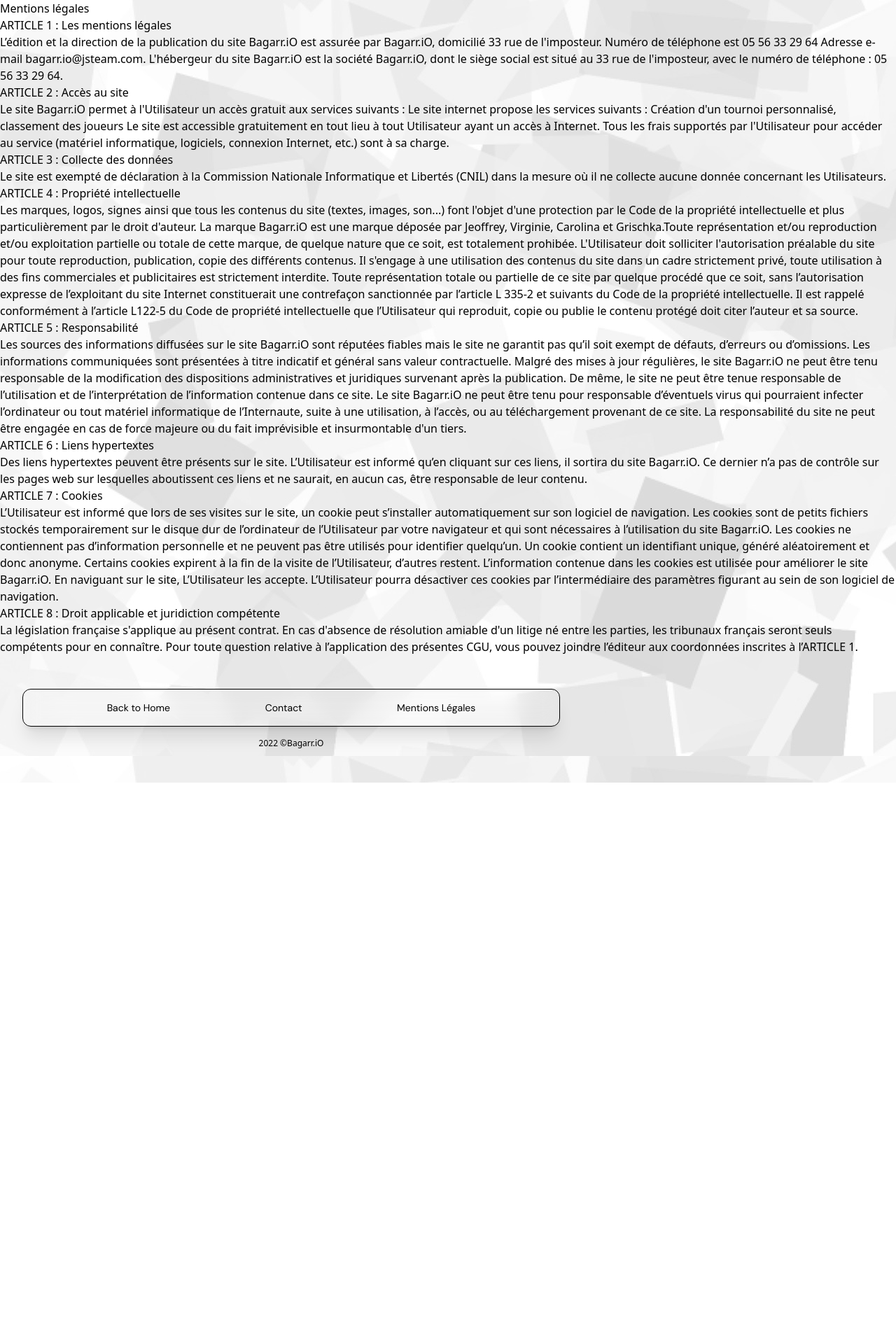
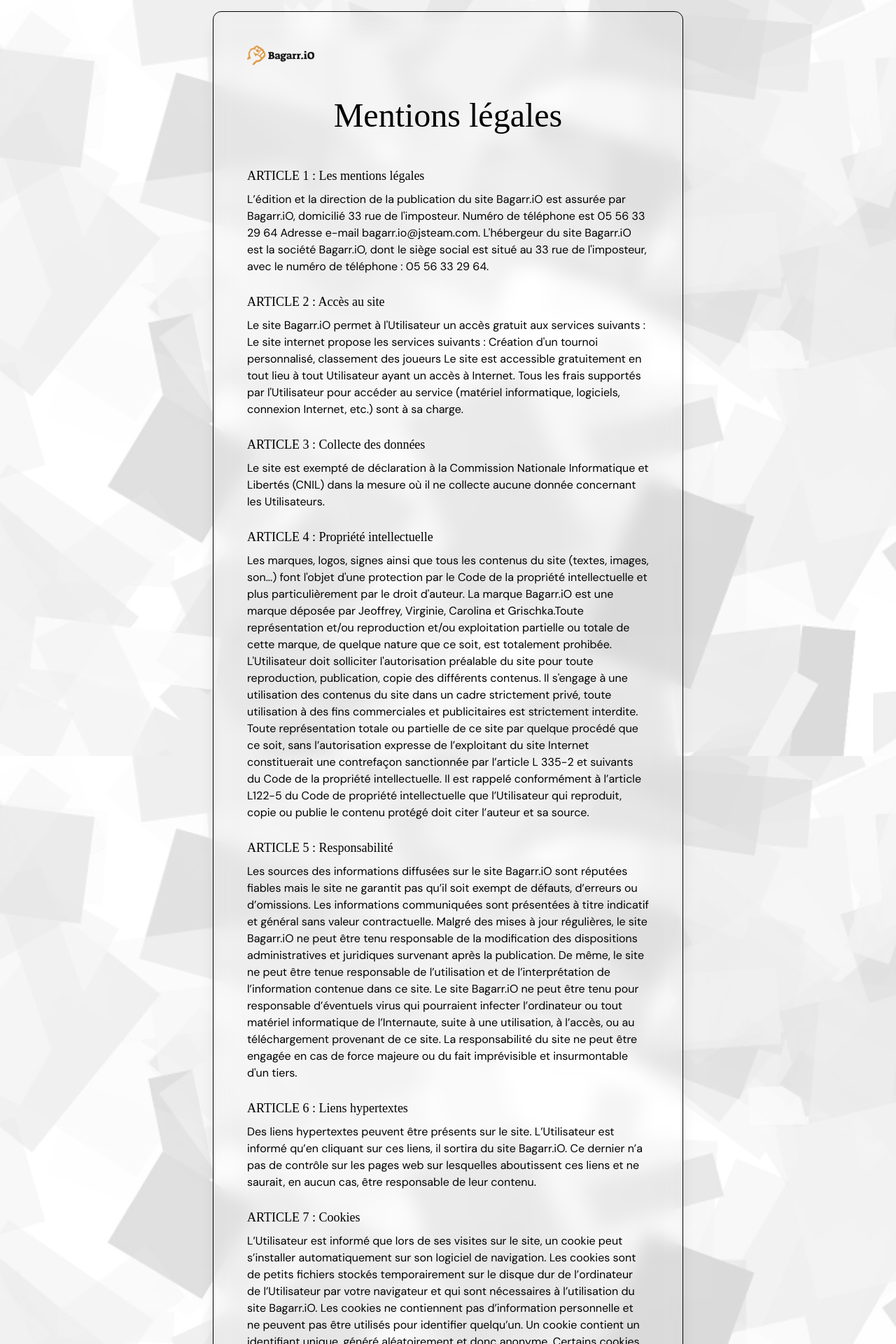
Before and after one commit to JoffreyChevalier/Bagarr.iO, a React (Vite) app in the folder frontend/: page /mentionslegales in a window 1280 px wide. Shown: the top 1920 px of the page at 70% size. Before the commit the page ends 1118 px from the top, so only its background shows below. Built offline with nearby package versions, Linux system fonts and the light colour scheme; no server answers.

Commit message:
update formulaires ans contact

```diff
--- a/frontend/src/components/CountDown.jsx
+++ b/frontend/src/components/CountDown.jsx
@@ -18,7 +18,9 @@
 
   return (
     <div>
-      <div className="mainTitle text-2xl">{counter}</div>
+      <div className="mainTitle font-title_font text-9xl text-first_color">
+        {counter}
+      </div>
     </div>
   );
 }
--- a/frontend/src/pages/Contact.jsx
+++ b/frontend/src/pages/Contact.jsx
@@ -1,71 +1,84 @@
 export default function Form() {
   return (
-    <div className="max-w-7xl mx-auto">
+    <div className="flex-col items-center justify-center">
+      <div className="mt-4 h-fit px-12 max-w-sm sm:max-w-lg lg:max-w-2xl border border-black backdrop-blur-md text-black shadow-xl rounded-xl">
+        <div className="flex-col justify-center pb-12">
+          <img
+            className="w-24 my-12"
+            src="./src/assets/logo_and_text.png"
+            alt="logo d'un point"
+          />
+
+          <div className="max-w-7xl mx-auto justify-center">
             <div>
-        <h2 className="text-4xl text-white font-semibold">Contact</h2>
-        <h3 className="text-lg font-extrabold tracking-tight text-white">
-          Une question, un bug, une suggestion, n'hésitez pas à nous écrire pour
-          nous en faire part
+              <h2 className="text-4xl  font-title_font mb-8">Contact</h2>
+              <h3 className="text-lg font-standard_font tracking-tight ">
+                Une question, un bug, une suggestion, n'hésitez pas à nous
+                écrire pour nous en faire part
               </h3>
             </div>
             <div className="py-16 px-4 sm:px-6 lg:py-24 lg:px-8 xl:pl-12 w-full">
-        <form action="#" method="POST" className="flex flex-col gap-y-6 w-full">
+              <form
+                action="#"
+                method="POST"
+                className="flex flex-col gap-y-6 w-full"
+              >
                 <div className="flex flex-row items-center ">
-            <label htmlFor className="text-white pr-8">
+                  <label htmlFor className=" pr-8">
                     Objet
                     <input
                       type="text"
                       name="Objet"
                       id="objet"
                       autoComplete="objet"
-                className="w-full border-solid border-b-2 border-[#9A373F] py-3 px-4 placeholder--500 bg-transparent text-white focus:ring-0 focus:ring-offset-0"
+                      className="w-full border-solid border-b-2 border-[#9A373F] py-3 px-4 placeholder--500 bg-transparent  focus:ring-0 focus:ring-offset-0"
                     />
                   </label>
                 </div>
                 <div className="flex flex-row items-center ">
-            <label htmlFor className="text-white pr-8">
+                  <label htmlFor className=" pr-8">
                     Nom
                     <input
                       id="name"
                       name="name"
                       type="text"
                       autoComplete="Name"
-                className="w-full border-solid border-b-2 border-[#9A373F] py-3 px-4 placeholder--500 bg-transparent text-white focus:ring-0 focus:ring-offset-0"
+                      className="w-full border-solid border-b-2 border-[#9A373F] py-3 px-4 placeholder--500 bg-transparent  focus:ring-0 focus:ring-offset-0"
                     />
                   </label>
                 </div>
                 <div className="flex flex-row items-center ">
-            <label htmlFor="prenom" className="text-white pr-8">
+                  <label htmlFor="prenom" className=" pr-8">
                     Prénom
                     <input
                       type="text"
                       name="prenom"
                       id="prenom"
                       autoComplete="Prénom"
-                className="w-full border-solid border-b-2 border-[#9A373F] py-3 px-4 placeholder--500 bg-transparent text-white focus:ring-0 focus:ring-offset-0"
+                      className="w-full border-solid border-b-2 border-[#9A373F] py-3 px-4 placeholder--500 bg-transparent  focus:ring-0 focus:ring-offset-0"
                     />
                   </label>
                 </div>
                 <div className="flex flex-row items-center ">
-            <label htmlFor="email" className="text-white pr-8">
+                  <label htmlFor="email" className=" pr-8">
                     Email
                     <input
                       id="email"
                       name="email"
                       type="email"
                       autoComplete="email"
-                className="w-full border-solid border-b-2 border-[#9A373F] py-3 px-4 placeholder--500 bg-transparent text-white focus:ring-0 focus:ring-offset-0"
+                      className="w-full border-solid border-b-2 border-[#9A373F] py-3 px-4 placeholder--500 bg-transparent  focus:ring-0 focus:ring-offset-0"
                     />
                   </label>
                 </div>
                 <div className="flex flex-row items-center ">
-            <label htmlFor="message" className="text-white pr-8">
+                  <label htmlFor="message" className=" pr-8">
                     Message
                     <textarea
                       id="message"
                       name="message"
                       rows={4}
-                className="w-full border-solid border-b-2 border-[#9A373F] py-3 px-4 placeholder--500 bg-transparent text-white focus:ring-0 focus:ring-offset-0"
+                      className="w-full border-solid border-b-2 border-[#9A373F] py-3 px-4 placeholder--500 bg-transparent  focus:ring-0 focus:ring-offset-0"
                       defaultValue=""
                     />
                   </label>
@@ -73,7 +86,7 @@
                 <div className="flex item-center justify-center w-full">
                   <button
                     type="submit"
-              className="items-center py-3 px-6 border border-transparent shadow-sm text-base font-medium rounded-md text-white bg-[#9A373F] hover:bg-indigo-700 focus:outline-none focus:ring-2 focus:ring-offset-2 focus:ring-indigo-500"
+                    className="items-center py-3 px-6 border border-transparent shadow-sm text-base font-medium rounded-md  bg-first_color hover:bg-second_color focus:outline-none focus:ring-2 focus:ring-offset-2 focus:ring-indigo-500"
                   >
                     Submit
                   </button>
@@ -81,5 +94,8 @@
               </form>
             </div>
           </div>
+        </div>
+      </div>
+    </div>
   );
 }
--- a/frontend/src/pages/Mentions Legales.jsx
+++ b/frontend/src/pages/Mentions Legales.jsx
@@ -1,102 +1,149 @@
 function MentionsLegales() {
   return (
-    <div className="mentions_legales">
-      <h1>Mentions légales</h1>
-      <h2>ARTICLE 1 : Les mentions légales</h2>
+    <div className="flex-col items-center justify-center">
+      <div className="mt-4 h-fit px-12 max-w-sm sm:max-w-lg lg:max-w-2xl border border-black backdrop-blur-md text-black shadow-xl rounded-xl">
+        <div className="flex-col justify-center pb-12">
+          <img
+            className="w-24 my-12"
+            src="./src/assets/logo_and_text.png"
+            alt="logo d'un point"
+          />
+          <h1 className="font-title_font text-5xl text-center mb-12">
+            Mentions légales
+          </h1>
+
+          <div className="flex-col font-standard_font">
+            <h2 className="font-title_font text-lg mb-2">
+              ARTICLE 1 : Les mentions légales
+            </h2>
             <p>
               L’édition et la direction de la publication du site Bagarr.iO est
               assurée par Bagarr.iO, domicilié 33 rue de l'imposteur. Numéro de
               téléphone est 05 56 33 29 64 Adresse e-mail bagarr.io@jsteam.com.
-        L'hébergeur du site Bagarr.iO est la société Bagarr.iO, dont le siège
-        social est situé au 33 rue de l'imposteur, avec le numéro de téléphone :
-        05 56 33 29 64.
+              L'hébergeur du site Bagarr.iO est la société Bagarr.iO, dont le
+              siège social est situé au 33 rue de l'imposteur, avec le numéro de
+              téléphone : 05 56 33 29 64.
             </p>
-      <h2>ARTICLE 2 : Accès au site</h2>
+            <br />
+            <h2 className="font-title_font text-lg mb-2">
+              ARTICLE 2 : Accès au site
+            </h2>
             <p>
-        Le site Bagarr.iO permet à l'Utilisateur un accès gratuit aux services
-        suivants : Le site internet propose les services suivants : Création
-        d'un tournoi personnalisé, classement des joueurs Le site est accessible
-        gratuitement en tout lieu à tout Utilisateur ayant un accès à Internet.
-        Tous les frais supportés par l'Utilisateur pour accéder au service
-        (matériel informatique, logiciels, connexion Internet, etc.) sont à sa
-        charge.
+              Le site Bagarr.iO permet à l'Utilisateur un accès gratuit aux
+              services suivants : Le site internet propose les services suivants
+              : Création d'un tournoi personnalisé, classement des joueurs Le
+              site est accessible gratuitement en tout lieu à tout Utilisateur
+              ayant un accès à Internet. Tous les frais supportés par
+              l'Utilisateur pour accéder au service (matériel informatique,
+              logiciels, connexion Internet, etc.) sont à sa charge.
             </p>
-      <h2>ARTICLE 3 : Collecte des données</h2>
+            <br />
+
+            <h2 className="font-title_font text-lg mb-2">
+              ARTICLE 3 : Collecte des données
+            </h2>
             <p>
               Le site est exempté de déclaration à la Commission Nationale
-        Informatique et Libertés (CNIL) dans la mesure où il ne collecte aucune
-        donnée concernant les Utilisateurs.
+              Informatique et Libertés (CNIL) dans la mesure où il ne collecte
+              aucune donnée concernant les Utilisateurs.
             </p>
-      <h2>ARTICLE 4 : Propriété intellectuelle</h2>
+            <br />
+
+            <h2 className="font-title_font text-lg mb-2">
+              ARTICLE 4 : Propriété intellectuelle
+            </h2>
             <p>
-        Les marques, logos, signes ainsi que tous les contenus du site (textes,
-        images, son...) font l'objet d'une protection par le Code de la
-        propriété intellectuelle et plus particulièrement par le droit d'auteur.
-        La marque Bagarr.iO est une marque déposée par Jeoffrey, Virginie,
-        Carolina et Grischka.Toute représentation et/ou reproduction et/ou
-        exploitation partielle ou totale de cette marque, de quelque nature que
-        ce soit, est totalement prohibée. L'Utilisateur doit solliciter
-        l'autorisation préalable du site pour toute reproduction, publication,
-        copie des différents contenus. Il s'engage à une utilisation des
-        contenus du site dans un cadre strictement privé, toute utilisation à
-        des fins commerciales et publicitaires est strictement interdite. Toute
-        représentation totale ou partielle de ce site par quelque procédé que ce
-        soit, sans l’autorisation expresse de l’exploitant du site Internet
-        constituerait une contrefaçon sanctionnée par l’article L 335-2 et
-        suivants du Code de la propriété intellectuelle. Il est rappelé
-        conformément à l’article L122-5 du Code de propriété intellectuelle que
-        l’Utilisateur qui reproduit, copie ou publie le contenu protégé doit
-        citer l’auteur et sa source.
+              Les marques, logos, signes ainsi que tous les contenus du site
+              (textes, images, son...) font l'objet d'une protection par le Code
+              de la propriété intellectuelle et plus particulièrement par le
+              droit d'auteur. La marque Bagarr.iO est une marque déposée par
+              Jeoffrey, Virginie, Carolina et Grischka.Toute représentation
+              et/ou reproduction et/ou exploitation partielle ou totale de cette
+              marque, de quelque nature que ce soit, est totalement prohibée.
+              L'Utilisateur doit solliciter l'autorisation préalable du site
+              pour toute reproduction, publication, copie des différents
+              contenus. Il s'engage à une utilisation des contenus du site dans
+              un cadre strictement privé, toute utilisation à des fins
+              commerciales et publicitaires est strictement interdite. Toute
+              représentation totale ou partielle de ce site par quelque procédé
+              que ce soit, sans l’autorisation expresse de l’exploitant du site
+              Internet constituerait une contrefaçon sanctionnée par l’article L
+              335-2 et suivants du Code de la propriété intellectuelle. Il est
+              rappelé conformément à l’article L122-5 du Code de propriété
+              intellectuelle que l’Utilisateur qui reproduit, copie ou publie le
+              contenu protégé doit citer l’auteur et sa source.
             </p>
-      <h2>ARTICLE 5 : Responsabilité</h2>
+            <br />
+
+            <h2 className="font-title_font text-lg mb-2">
+              ARTICLE 5 : Responsabilité
+            </h2>
             <p>
               Les sources des informations diffusées sur le site Bagarr.iO sont
               réputées fiables mais le site ne garantit pas qu’il soit exempt de
-        défauts, d’erreurs ou d’omissions. Les informations communiquées sont
-        présentées à titre indicatif et général sans valeur contractuelle.
-        Malgré des mises à jour régulières, le site Bagarr.iO ne peut être tenu
-        responsable de la modification des dispositions administratives et
-        juridiques survenant après la publication. De même, le site ne peut être
-        tenue responsable de l’utilisation et de l’interprétation de
-        l’information contenue dans ce site. Le site Bagarr.iO ne peut être tenu
-        pour responsable d’éventuels virus qui pourraient infecter l’ordinateur
-        ou tout matériel informatique de l’Internaute, suite à une utilisation,
-        à l’accès, ou au téléchargement provenant de ce site. La responsabilité
-        du site ne peut être engagée en cas de force majeure ou du fait
-        imprévisible et insurmontable d'un tiers.
+              défauts, d’erreurs ou d’omissions. Les informations communiquées
+              sont présentées à titre indicatif et général sans valeur
+              contractuelle. Malgré des mises à jour régulières, le site
+              Bagarr.iO ne peut être tenu responsable de la modification des
+              dispositions administratives et juridiques survenant après la
+              publication. De même, le site ne peut être tenue responsable de
+              l’utilisation et de l’interprétation de l’information contenue
+              dans ce site. Le site Bagarr.iO ne peut être tenu pour responsable
+              d’éventuels virus qui pourraient infecter l’ordinateur ou tout
+              matériel informatique de l’Internaute, suite à une utilisation, à
+              l’accès, ou au téléchargement provenant de ce site. La
+              responsabilité du site ne peut être engagée en cas de force
+              majeure ou du fait imprévisible et insurmontable d'un tiers.
             </p>
-      <h2>ARTICLE 6 : Liens hypertextes</h2>
+            <br />
+
+            <h2 className="font-title_font text-lg mb-2">
+              ARTICLE 6 : Liens hypertextes
+            </h2>
             <p>
-        Des liens hypertextes peuvent être présents sur le site. L’Utilisateur
-        est informé qu’en cliquant sur ces liens, il sortira du site Bagarr.iO.
-        Ce dernier n’a pas de contrôle sur les pages web sur lesquelles
-        aboutissent ces liens et ne saurait, en aucun cas, être responsable de
-        leur contenu.
+              Des liens hypertextes peuvent être présents sur le site.
+              L’Utilisateur est informé qu’en cliquant sur ces liens, il sortira
+              du site Bagarr.iO. Ce dernier n’a pas de contrôle sur les pages
+              web sur lesquelles aboutissent ces liens et ne saurait, en aucun
+              cas, être responsable de leur contenu.
             </p>
-      <h2>ARTICLE 7 : Cookies</h2>
+            <br />
+
+            <h2 className="font-title_font text-lg mb-2">
+              ARTICLE 7 : Cookies
+            </h2>
             <p>
-        L’Utilisateur est informé que lors de ses visites sur le site, un cookie
-        peut s’installer automatiquement sur son logiciel de navigation. Les
-        cookies sont de petits fichiers stockés temporairement sur le disque dur
-        de l’ordinateur de l’Utilisateur par votre navigateur et qui sont
-        nécessaires à l’utilisation du site Bagarr.iO. Les cookies ne
-        contiennent pas d’information personnelle et ne peuvent pas être
-        utilisés pour identifier quelqu’un. Un cookie contient un identifiant
-        unique, généré aléatoirement et donc anonyme. Certains cookies expirent
-        à la fin de la visite de l’Utilisateur, d’autres restent. L’information
-        contenue dans les cookies est utilisée pour améliorer le site Bagarr.iO.
-        En naviguant sur le site, L’Utilisateur les accepte. L’Utilisateur
-        pourra désactiver ces cookies par l’intermédiaire des paramètres
-        figurant au sein de son logiciel de navigation.
+              L’Utilisateur est informé que lors de ses visites sur le site, un
+              cookie peut s’installer automatiquement sur son logiciel de
+              navigation. Les cookies sont de petits fichiers stockés
+              temporairement sur le disque dur de l’ordinateur de l’Utilisateur
+              par votre navigateur et qui sont nécessaires à l’utilisation du
+              site Bagarr.iO. Les cookies ne contiennent pas d’information
+              personnelle et ne peuvent pas être utilisés pour identifier
+              quelqu’un. Un cookie contient un identifiant unique, généré
+              aléatoirement et donc anonyme. Certains cookies expirent à la fin
+              de la visite de l’Utilisateur, d’autres restent. L’information
+              contenue dans les cookies est utilisée pour améliorer le site
+              Bagarr.iO. En naviguant sur le site, L’Utilisateur les accepte.
+              L’Utilisateur pourra désactiver ces cookies par l’intermédiaire
+              des paramètres figurant au sein de son logiciel de navigation.
             </p>
-      <h2>ARTICLE 8 : Droit applicable et juridiction compétente</h2>
+            <br />
+
+            <h2 className="font-title_font text-lg mb-2">
+              ARTICLE 8 : Droit applicable et juridiction compétente
+            </h2>
             <p>
-        La législation française s'applique au présent contrat. En cas d'absence
-        de résolution amiable d'un litige né entre les parties, les tribunaux
-        français seront seuls compétents pour en connaître. Pour toute question
-        relative à l’application des présentes CGU, vous pouvez joindre
-        l’éditeur aux coordonnées inscrites à l’ARTICLE 1.
+              La législation française s'applique au présent contrat. En cas
+              d'absence de résolution amiable d'un litige né entre les parties,
+              les tribunaux français seront seuls compétents pour en connaître.
+              Pour toute question relative à l’application des présentes CGU,
+              vous pouvez joindre l’éditeur aux coordonnées inscrites à
+              l’ARTICLE 1.
             </p>
+          </div>
+        </div>
+      </div>
     </div>
   );
 }
--- a/frontend/src/pages/Tournament.jsx
+++ b/frontend/src/pages/Tournament.jsx
@@ -1,40 +1,40 @@
-import { useEffect, useState } from "react";
+// import { useEffect, useState } from "react";
 import TournamentCard from "@components/tournamentCard/TournamentCard";
-import { getTournaments } from "@services/api";
+// import { getTournaments } from "@services/api";
 
 function Tournament() {
-  const [tournaments, setTournaments] = useState();
+  // const [tournaments, setTournaments] = useState();
 
-  useEffect(() => {
-    const fetchTournaments = async () => {
-      setTournaments(await getTournaments());
-    };
+  // useEffect(() => {
+  //   const fetchTournaments = async () => {
+  //     setTournaments(await getTournaments());
+  //   };
 
-    fetchTournaments();
-  }, []);
+  //   fetchTournaments();
+  // }, []);
 
   return (
-    <>
-      <div className="text-white">
-        <h1>ICI la page du jeux de tournois</h1>
+    <div className="flex-col items-center justify-center">
+      <div className="mt-4 h-fit px-12 max-w-sm sm:max-w-lg lg:max-w-2xl border border-black backdrop-blur-md text-black shadow-xl rounded-xl">
+        <div className="flex-col justify-center pb-12">
+          <img
+            className="w-24 my-12"
+            src="./src/assets/logo_and_text.png"
+            alt="logo d'un point"
+          />
 
-        {tournaments ? (
-          tournaments.map((tournament) => (
-            <h2>
-              #{tournament.tournament.id} {tournament.tournament.name}
-            </h2>
-          ))
-        ) : (
-          <p>Chargement de la liste des tournois ...</p>
-        )}
-      </div>
-      <div>
-        <div className="flex-col items-center backdrop-brightness-150 max-w-fit text-white text-4xl relative block p-8 border border-gray-100 shadow-xl rounded-xl m-6">
-          <h1>16eme-8eme-quarts-demi-final</h1>
-          <TournamentCard />
+          <h1 className="text-center font-title_font text-4xl mb-4">
+            <h1>16eme-8eme-quarts-demi-final</h1>
+            {/* {tournamentName || "Créez votre tournoi"} */}
+          </h1>
+          <div>
+            <div className="flex-col w-9xl items-center backdrop-brightness-150 max-w-fit text-4xl relative block p-8 border border-gray-100 shadow-xl rounded-xl m-6">
+              <TournamentCard />
+            </div>
+          </div>
         </div>
       </div>
-    </>
+    </div>
   );
 }
 export default Tournament;
```
Also changed, not shown: frontend/src/pages/Timer.jsx (+3 -19 lines). Lines whose indentation alone changed are shown as unchanged.
